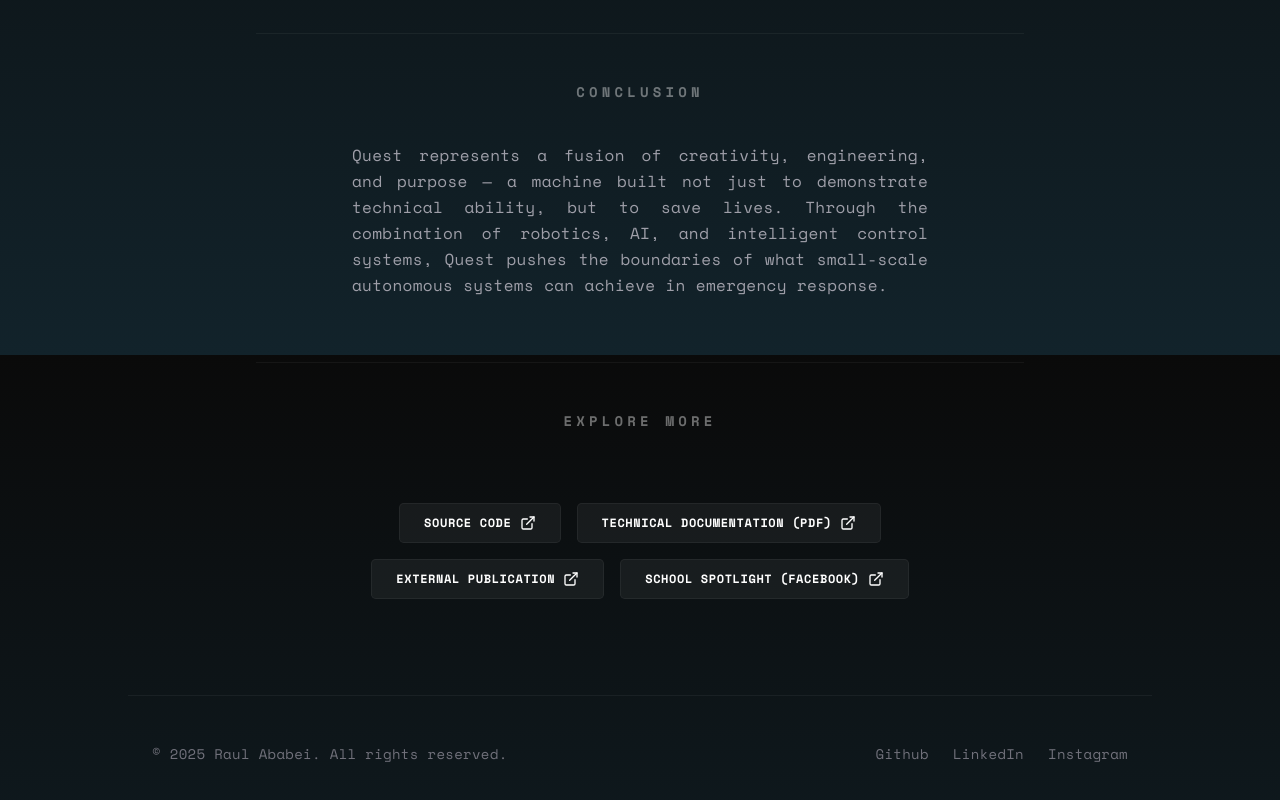
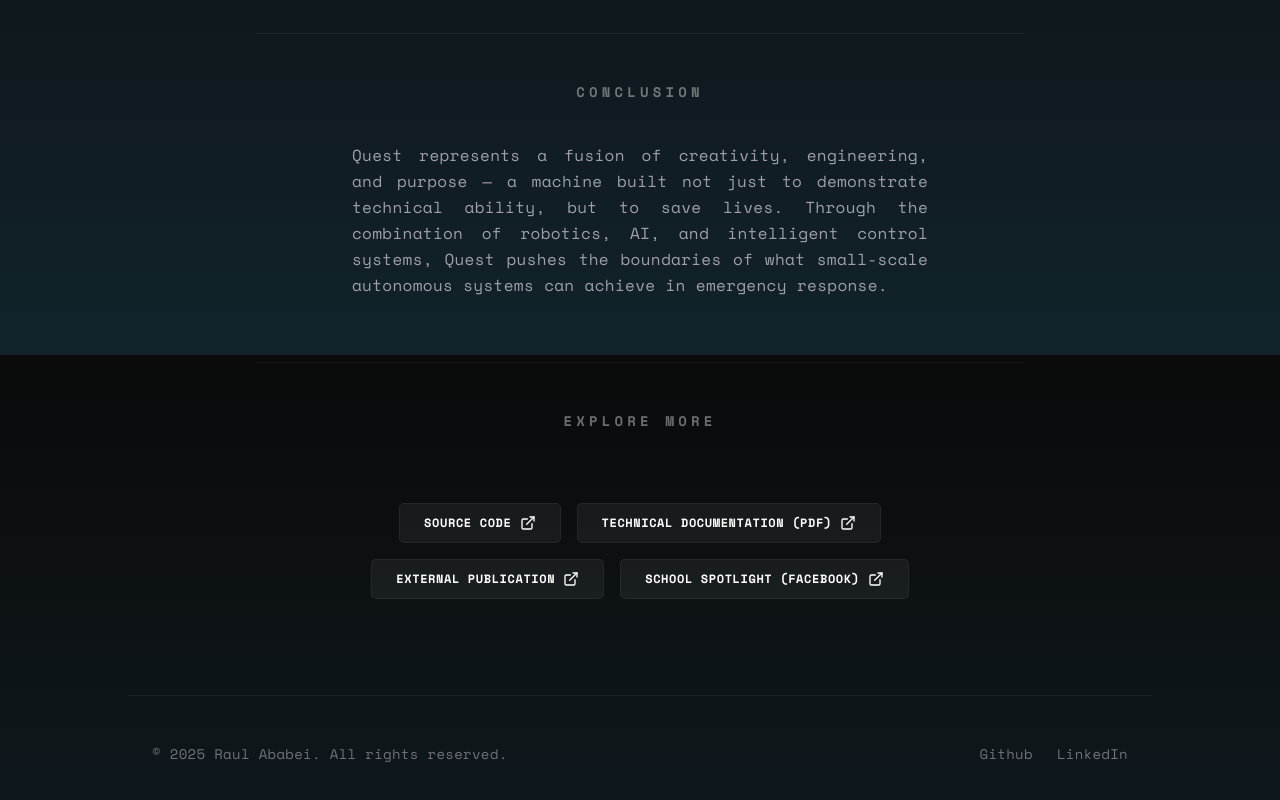
Before and after one commit to costitza/nextjs-ababeiraul, a Next.js app: page /projects/quest in a window 1280 px wide. Shown: the part 7645-8445 px from the top of the page. Built offline with nearby package versions, Linux system fonts and the light colour scheme.

Commit message:
feat: remove instagram connection

```diff
--- a/app/page.tsx
+++ b/app/page.tsx
@@ -10,7 +10,7 @@ import { motion, useMotionValue, useTransform, animate } from "motion/react"
 const techSkills = [
   "C++", "Python", "SQL", "JavaScript", "Typescript", "Bash scripting", "C#", "PHP", "Assemblyx86", "RISC-V",
   "Tailwind", "Node.js", "PyTorch", "Flask", ".NET", "Spring Boot", "NextJS", "PostgreSQL", "Git", "ML", "LLMs",
-  "Neural network", "Data analysis", "OOP"
+  "Neural network", "Data analysis", "OOP", "Algorithms", "Data structures"
 ]
 
 const softSkills = [
@@ -19,7 +19,7 @@ const softSkills = [
 ]
 
 const TypewriterHeading = () => {
-  const text = "hi, im Ababei Raul"
+  const text = "hi, im Raul Ababei"
   const count = useMotionValue(0)
   const rounded = useTransform(count, (latest) => Math.round(latest))
   const displayText = useTransform(rounded, (latest) => text.slice(0, latest))
@@ -138,9 +138,6 @@ export default function Home() {
           <a href="https://www.linkedin.com/in/raul-ababei-28221838b/" target="_blank" className="text-zinc-500 hover:text-white transition-all transform hover:scale-110">
             <Linkedin className="w-8 h-8" />
           </a>
-          <a href="https://www.instagram.com/frosty.king_67/" target="_blank" className="text-zinc-500 hover:text-white transition-all transform hover:scale-110">
-            <Instagram className="w-8 h-8" />
-          </a>
           <a href="mailto:ababeiraul13@gmail.com" className="text-zinc-500 hover:text-white transition-all transform hover:scale-110">
             <Mail className="w-8 h-8" />
           </a>
--- a/components/Footer.tsx
+++ b/components/Footer.tsx
@@ -7,15 +7,12 @@ const Footer = () => {
       <div>
         © 2025 Raul Ababei. All rights reserved.
       </div>
-      <div className="flex items-center gap-6">
+      <div className="flex items-center gap-6 text-sm text-zinc-500">
         <a href="https://github.com/costitza" target="_blank" className="hover:text-white transition-colors">
           Github
         </a>
         <a href="https://www.linkedin.com/in/raul-ababei-28221838b/" target="_blank" className="hover:text-white transition-colors">
           LinkedIn
-        </a>
-        <a href="https://www.instagram.com/frosty.king_67/" target="_blank" className="hover:text-white transition-colors">
-          Instagram
         </a>
       </div>
     </footer>
--- a/components/Navbar.tsx
+++ b/components/Navbar.tsx
@@ -69,8 +69,7 @@ const Navbar = () => {
           )}>
             {[
               { label: "Github", href: "https://github.com/costitza" },
-              { label: "LinkedIn", href: "https://www.linkedin.com/in/raul-ababei-28221838b/" },
-              { label: "Instagram", href: "https://www.instagram.com/frosty.king_67/" }
+              { label: "LinkedIn", href: "https://www.linkedin.com/in/raul-ababei-28221838b/" }
             ].map((item) => (
               <a
                 key={item.label}
```
